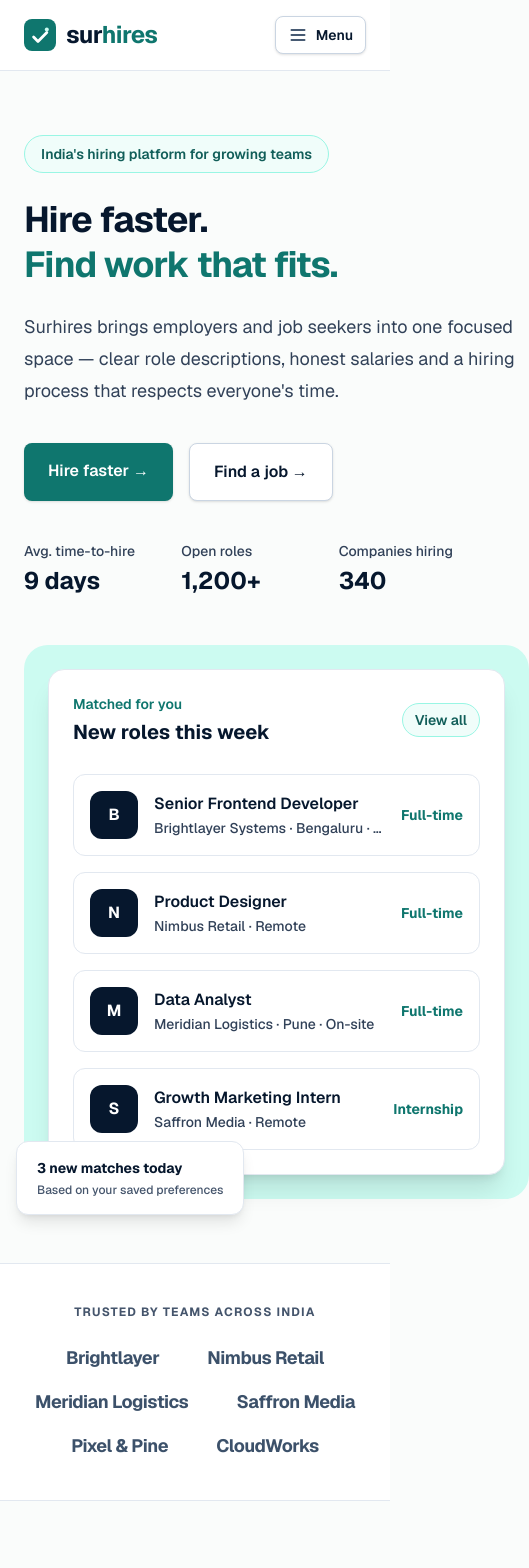
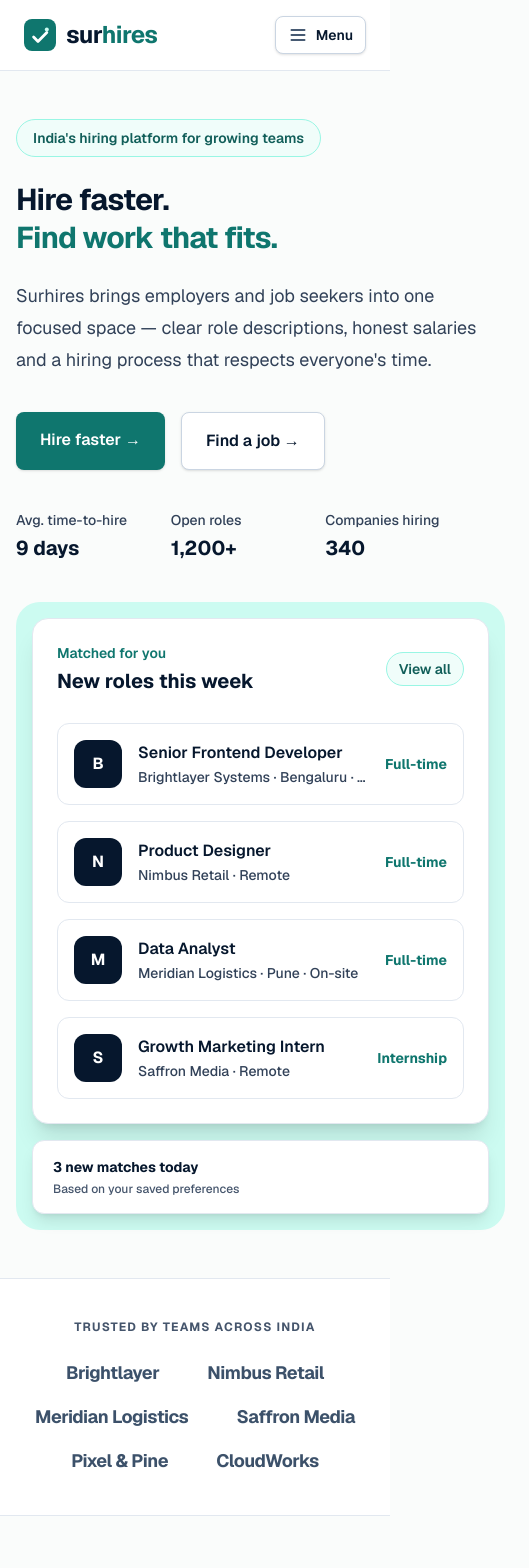
Before and after one commit to azlancodeshere/hire-wise, a Next.js app: page / in a window 390 px wide. Shown: the top 1568 px of the page, 529 px wide, since content can reach past the window. Built offline with nearby package versions, Linux system fonts and the light colour scheme.

Commit message:
improve responsive layouts across mobile, tablet, and desktop

```diff
--- a/src/app/employers/page.tsx
+++ b/src/app/employers/page.tsx
@@ -62,11 +62,11 @@
   return (
     <main className="bg-warm-50 text-navy-950">
 
-      <section className="px-6 py-16 text-center md:px-12 md:py-24">
+      <section className="px-4 py-12 text-center sm:px-6 sm:py-16 md:px-12 md:py-24">
         <p className="font-bold uppercase tracking-widest text-brand-700">
           For employers
         </p>
-        <h1 className="mx-auto mt-4 max-w-3xl text-4xl font-bold leading-tight text-navy-950 md:text-6xl">
+        <h1 className="mx-auto mt-4 max-w-3xl text-3xl font-bold leading-tight text-navy-950 sm:text-4xl md:text-5xl lg:text-6xl">
           Find the people who move your business forward.
         </h1>
         <p className="mx-auto mt-6 max-w-2xl text-lg leading-8 text-slate-700">
@@ -95,7 +95,7 @@
         aria-label="Surhires hiring results"
         className="border-y border-slate-200 bg-white py-12"
       >
-        <dl className="mx-auto grid max-w-5xl grid-cols-2 gap-8 px-6 text-center md:grid-cols-4">
+        <dl className="mx-auto grid max-w-5xl grid-cols-2 gap-6 px-4 text-center sm:gap-8 sm:px-6 md:grid-cols-4">
           {[
             ["48 hrs", "to first applications"],
             ["9 days", "average time-to-hire"],
@@ -103,7 +103,7 @@
             ["92%", "renew after first month"],
           ].map(([stat, label]) => (
             <div key={label}>
-              <dd className="text-3xl font-bold text-navy-950">{stat}</dd>
+              <dd className="text-2xl font-bold text-navy-950 sm:text-3xl">{stat}</dd>
               <dt className="mt-2 text-sm font-medium text-slate-700">{label}</dt>
             </div>
           ))}
@@ -111,7 +111,7 @@
       </section>
 
 
-      <section id="plans" className="px-6 py-16 md:px-12 md:py-20">
+      <section id="plans" className="px-4 py-12 sm:px-6 sm:py-16 md:px-12 md:py-20">
         <div className="mx-auto max-w-7xl">
           <div className="text-center">
             <p className="font-bold uppercase tracking-widest text-brand-700">
@@ -187,9 +187,9 @@
 
       <section
         id="post-job"
-        className="border-t border-slate-200 bg-white px-6 py-16 md:px-12 md:py-24"
+        className="border-t border-slate-200 bg-white px-4 py-12 sm:px-6 sm:py-16 md:px-12 md:py-24"
       >
-        <div className="mx-auto grid max-w-7xl gap-12 md:grid-cols-2">
+        <div className="mx-auto grid max-w-7xl gap-8 sm:gap-12 md:grid-cols-2">
           <div>
             <p className="font-bold uppercase tracking-widest text-brand-700">
               Start hiring
--- a/src/app/jobs/page.tsx
+++ b/src/app/jobs/page.tsx
@@ -14,13 +14,13 @@
 
 export default function JobsPage() {
   return (
-    <main className="bg-warm-50 px-6 py-16 text-navy-950 md:px-12 md:py-20">
+    <main className="bg-warm-50 px-4 py-10 text-navy-950 sm:px-6 sm:py-16 md:px-12 md:py-20">
       <div className="mx-auto max-w-6xl">
         <p className="font-bold uppercase tracking-widest text-brand-700">
           Explore opportunities
         </p>
 
-        <h1 className="mt-3 text-4xl font-bold text-navy-950 md:text-5xl">
+        <h1 className="mt-3 text-3xl font-bold text-navy-950 sm:text-4xl md:text-5xl">
           Find your next opportunity
         </h1>
 
--- a/src/app/page.tsx
+++ b/src/app/page.tsx
@@ -84,13 +84,13 @@
   return (
     <main className="bg-warm-50 text-navy-950">
 
-      <section className="mx-auto grid max-w-7xl items-center gap-12 px-6 py-16 md:px-12 md:py-24 lg:grid-cols-2">
+      <section className="mx-auto grid max-w-7xl items-center gap-10 px-4 py-12 sm:px-6 md:gap-12 md:px-12 md:py-24 lg:grid-cols-2">
         <div>
           <p className="mb-6 inline-flex rounded-full border border-brand-200 bg-brand-50 px-4 py-2 text-sm font-semibold text-brand-800">
             India&apos;s hiring platform for growing teams
           </p>
 
-          <h1 className="max-w-2xl text-4xl font-bold leading-tight tracking-tight text-navy-950 sm:text-5xl lg:text-6xl">
+          <h1 className="max-w-2xl text-3xl font-bold leading-tight tracking-tight text-navy-950 sm:text-4xl md:text-5xl lg:text-6xl">
             Hire faster.
             <br />
             <span className="text-brand-700">Find work that fits.</span>
@@ -118,24 +118,24 @@
             </Link>
           </div>
 
-          <dl className="mt-10 grid max-w-md grid-cols-3 gap-6">
+          <dl className="mt-10 grid max-w-md grid-cols-3 gap-4 sm:gap-6">
             <div>
               <dt className="text-sm font-medium text-slate-700">Avg. time-to-hire</dt>
-              <dd className="mt-1 text-2xl font-bold text-navy-950">9 days</dd>
+              <dd className="mt-1 text-xl font-bold text-navy-950 sm:text-2xl">9 days</dd>
             </div>
             <div>
               <dt className="text-sm font-medium text-slate-700">Open roles</dt>
-              <dd className="mt-1 text-2xl font-bold text-navy-950">1,200+</dd>
+              <dd className="mt-1 text-xl font-bold text-navy-950 sm:text-2xl">1,200+</dd>
             </div>
             <div>
               <dt className="text-sm font-medium text-slate-700">Companies hiring</dt>
-              <dd className="mt-1 text-2xl font-bold text-navy-950">340</dd>
+              <dd className="mt-1 text-xl font-bold text-navy-950 sm:text-2xl">340</dd>
             </div>
           </dl>
         </div>
 
 
-        <div className="relative rounded-3xl bg-brand-100 p-6 sm:p-10">
+        <div className="relative rounded-3xl bg-brand-100 p-4 sm:p-6 md:p-10">
           <div className="rounded-2xl border border-slate-200 bg-white p-6 shadow-xl sm:p-8">
             <div className="flex items-center justify-between gap-3">
               <div>
@@ -177,7 +177,7 @@
             </ul>
           </div>
 
-          <div className="absolute -bottom-4 -left-2 rounded-xl border border-slate-200 bg-white px-5 py-4 shadow-lg sm:-left-5">
+          <div className="mt-4 rounded-xl border border-slate-200 bg-white px-5 py-4 shadow-lg sm:absolute sm:-bottom-4 sm:-left-5 sm:mt-0">
             <p className="text-sm font-bold text-navy-950">
               3 new matches today
             </p>
@@ -218,7 +218,7 @@
       </section>
 
 
-      <section className="px-6 py-20 md:px-12">
+      <section className="px-4 py-14 sm:px-6 sm:py-20 md:px-12">
         <div className="mx-auto max-w-7xl">
           <div className="max-w-2xl">
             <p className="font-bold uppercase tracking-widest text-brand-700">
@@ -267,7 +267,7 @@
       </section>
 
 
-      <section className="border-y border-slate-200 bg-white px-6 py-20 md:px-12">
+      <section className="border-y border-slate-200 bg-white px-4 py-14 sm:px-6 sm:py-20 md:px-12">
         <div className="mx-auto max-w-7xl">
           <div className="flex flex-wrap items-end justify-between gap-4">
             <div>
@@ -313,7 +313,7 @@
       </section>
 
 
-      <section id="testimonials" className="px-6 py-20 md:px-12">
+      <section id="testimonials" className="px-4 py-14 sm:px-6 sm:py-20 md:px-12">
         <div className="mx-auto max-w-7xl">
           <div className="max-w-2xl">
             <p className="font-bold uppercase tracking-widest text-brand-700">
@@ -349,7 +349,7 @@
       </section>
 
 
-      <section id="faq" className="border-t border-slate-200 bg-white px-6 py-20 md:px-12">
+      <section id="faq" className="border-t border-slate-200 bg-white px-4 py-14 sm:px-6 sm:py-20 md:px-12">
         <div className="mx-auto grid max-w-7xl gap-10 lg:grid-cols-3">
           <div>
             <p className="font-bold uppercase tracking-widest text-brand-700">
@@ -376,8 +376,8 @@
       </section>
 
 
-      <section className="px-6 py-20 md:px-12">
-        <div className="mx-auto max-w-7xl rounded-3xl bg-navy-950 px-7 py-12 text-white shadow-xl sm:px-12 sm:py-16">
+      <section className="px-4 py-14 sm:px-6 sm:py-20 md:px-12">
+        <div className="mx-auto max-w-7xl rounded-2xl bg-navy-950 px-5 py-10 text-white shadow-xl sm:rounded-3xl sm:px-12 sm:py-16">
           <h2 className="max-w-2xl text-3xl font-bold sm:text-4xl">
             Ready for what comes next?
           </h2>
--- a/src/components/JobSearch.tsx
+++ b/src/components/JobSearch.tsx
@@ -126,7 +126,7 @@
           event.preventDefault();
           setFiltersApplied(true);
         }}
-        className="mt-10 grid gap-4 rounded-2xl border border-slate-200 bg-white p-6 shadow-sm md:grid-cols-4"
+        className="mt-8 grid gap-4 rounded-xl border border-slate-200 bg-white p-4 shadow-sm sm:mt-10 sm:rounded-2xl sm:p-6 md:grid-cols-4"
       >
         <div className="md:col-span-1">
           <label htmlFor="role" className="mb-2 block text-sm font-bold text-navy-950">
@@ -223,28 +223,28 @@
         </h2>
 
         {filteredJobs.length > 0 ? (
-          <ul className="grid gap-5 md:grid-cols-2">
+          <ul className="grid gap-4 sm:gap-5 md:grid-cols-2">
             {filteredJobs.map((job) => (
               <li
                 key={job.id}
-                className="rounded-2xl border border-slate-200 bg-white p-6 shadow-sm transition hover:-translate-y-0.5 hover:border-brand-500 hover:shadow-md"
+                className="rounded-xl border border-slate-200 bg-white p-4 shadow-sm transition hover:-translate-y-0.5 hover:border-brand-500 hover:shadow-md sm:rounded-2xl sm:p-6"
               >
                 <div className="flex items-start justify-between gap-3">
                   <div className="min-w-0">
                     <p className="text-sm font-bold text-brand-700">
                       {job.type}
                     </p>
-                    <h3 className="mt-1.5 text-xl font-bold text-navy-950">
+                    <h3 className="mt-1.5 text-lg font-bold text-navy-950 sm:text-xl">
                       {job.title}
                     </h3>
                     <p className="mt-1 font-medium text-slate-700">{job.company}</p>
                   </div>
-                  <div className="flex h-12 w-12 shrink-0 items-center justify-center rounded-xl bg-navy-950 text-base font-bold text-white shadow-sm">
+                  <div className="hidden h-12 w-12 shrink-0 items-center justify-center rounded-xl bg-navy-950 text-base font-bold text-white shadow-sm sm:flex">
                     {job.company.charAt(0)}
                   </div>
                 </div>
 
-                <dl className="mt-5 flex flex-wrap gap-x-6 gap-y-2 border-t border-slate-200 pt-4 text-sm">
+                <dl className="mt-4 flex flex-wrap gap-x-4 gap-y-2 border-t border-slate-200 pt-3 text-sm sm:mt-5 sm:gap-x-6 sm:pt-4">
                   <div className="flex gap-2">
                     <dt className="font-medium text-slate-600">Location:</dt>
                     <dd className="font-semibold text-navy-950">{job.location}</dd>
```
